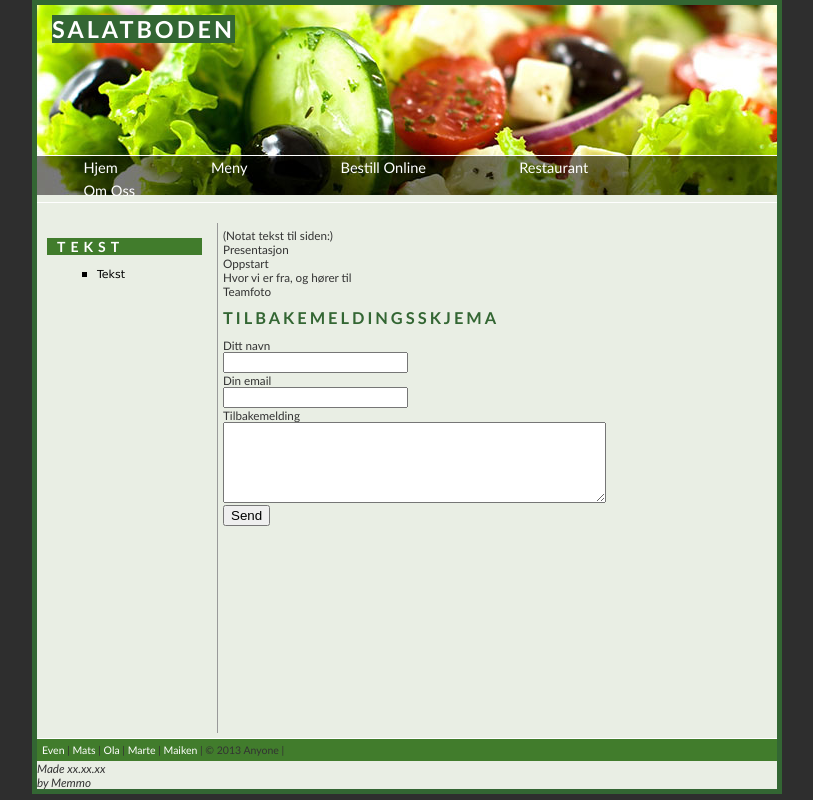
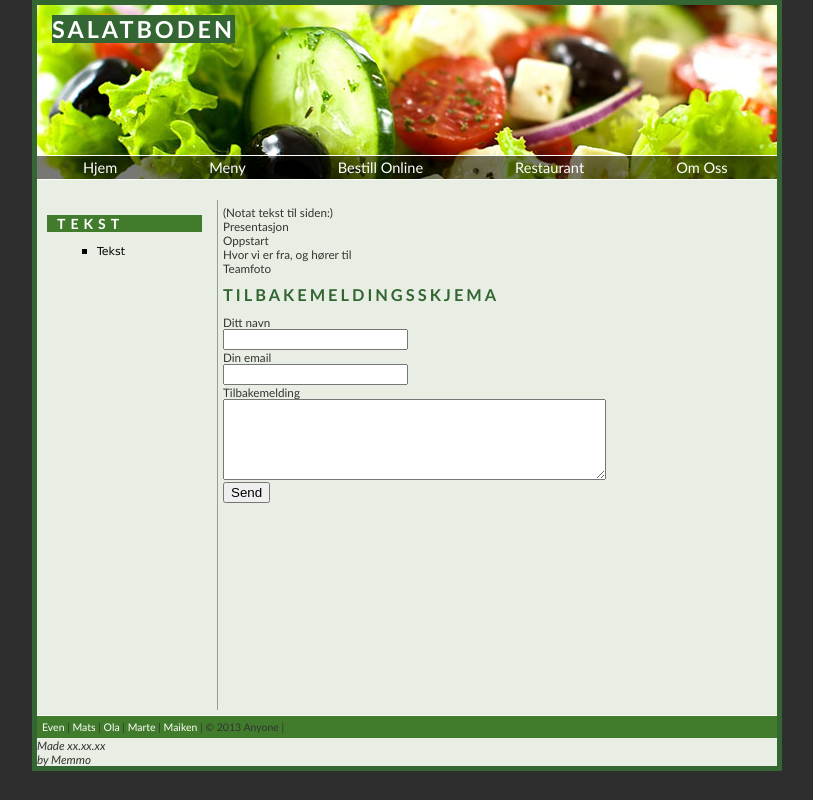
Before and after one commit to olabm10/Salatboden, a PHP site: page /OmOss.html in a window 1280 px wide. Shown: the whole page, without its empty margins (233-1046 px from the left). Run offline with PHP 8.4, Linux system fonts and the light colour scheme.

Commit message:
top navigering

```diff
--- a/Salattest/css/salatboden.css
+++ b/Salattest/css/salatboden.css
@@ -47,7 +47,7 @@ display : inline;
 }
 #navcontainer ul li a {
 float : left;
-padding : 0.2em 3.1899999em;
+padding : 0.2em 3.15em;
 text-decoration : none;
 border-right : 1px solid, #fff;
 color : #fff;
```
